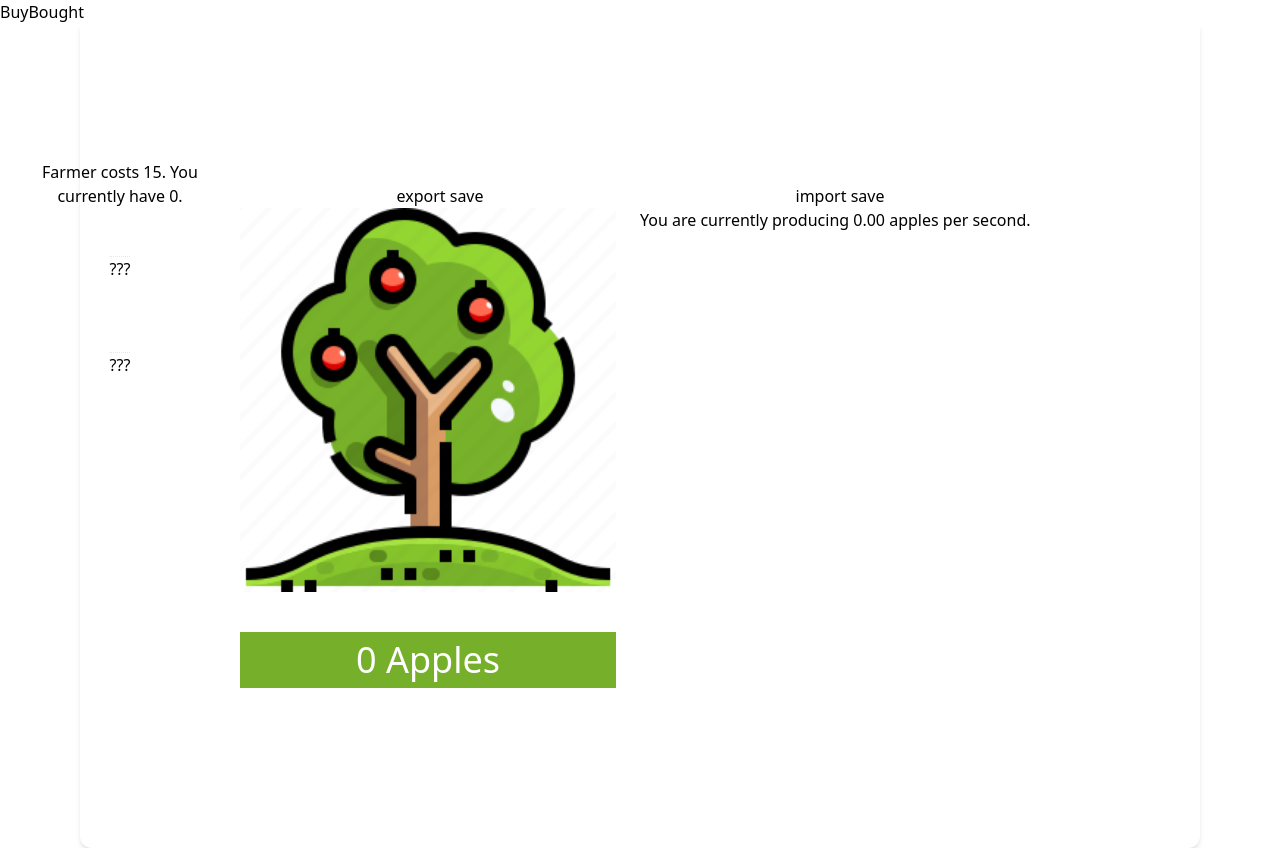
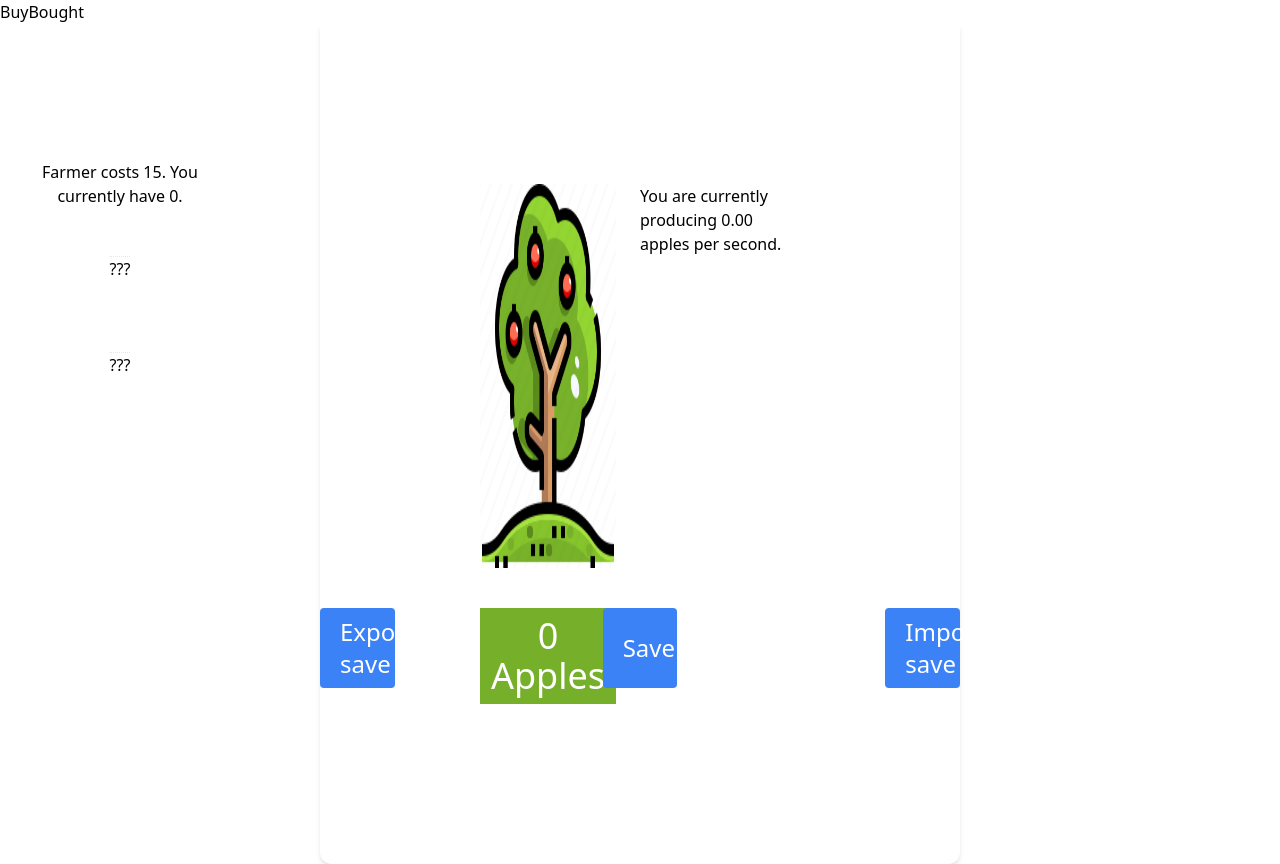
Before and after one commit to Leonardo-Gerling/Idle_Stonks, a Next.js app: page /game in a window 1280 px wide. Built offline with nearby package versions, Linux system fonts and the light colour scheme.

Commit message:
Create bottom section with all save-buttons

```diff
--- /dev/null
+++ b/components/game/bottom_section.tsx
@@ -0,0 +1,22 @@
+import { ReactElement, useContext } from "react"
+
+import SavesButton from "@components/game/save_button"
+import ShopContext from "@utilities/shop_context"
+import { exportSave, importSave } from "@utilities/saves"
+
+export default function BottomSection(): ReactElement {
+    const {fromJSON, updateDataCookie} = useContext(ShopContext)
+
+    return (
+        <section aria-label="bottom-section" className="grid grid-cols-3 absolute gap-[13rem] bottom-[8rem] w-[50vw] h-[4rem] left-1/2 -translate-x-1/2">
+            <SavesButton text="Export save" ariaLabel="Export save" customOnClick={() => {
+                updateDataCookie()
+                exportSave()
+            }} />
+
+            <SavesButton text="Save" ariaLabel="Save" customOnClick={() => updateDataCookie()} />
+
+            <SavesButton text="Import save" ariaLabel="Import save" customOnClick={() => importSave(fromJSON)} />
+        </section>
+    )
+}
--- a/components/game/bought_view.tsx
+++ b/components/game/bought_view.tsx
@@ -5,7 +5,7 @@ import { farmer, backyardTree, appleFarm } from "@utilities/shop_items"
 
 export default function BoughtView(): ReactElement {
     return (
-        <div aria-label="bought-view" className="grid grid-rows-5 divide-y divide-dotted ml-6 select-none top-1/2 -translate-y-1/2 absolute">
+        <div aria-label="bought-view" className="grid grid-rows-5 divide-y divide-dotted ml-6 select-none top-1/2 -translate-y-1/2 absolute overflow-y-scroll whitespace-nowrap">
             <ShopTile shopItem={farmer} buyTile={false} />
             <ShopTile shopItem={backyardTree} buyTile={false} />
             <ShopTile shopItem={appleFarm} buyTile={false} />
--- a/components/game/buy_view.tsx
+++ b/components/game/buy_view.tsx
@@ -5,7 +5,7 @@ import { farmer, backyardTree, appleFarm } from "@utilities/shop_items"
 
 export default function BuyView(): ReactElement {
     return (
-        <div aria-label="buy-view" className="grid grid-rows-5 divide-y divide-dotted ml-6 select-none top-1/2 -translate-y-1/2 absolute">
+        <div aria-label="buy-view" className="grid grid-rows-5 divide-y divide-dotted pl-6 select-none top-1/2 -translate-y-1/2 absolute">
             <ShopTile shopItem={farmer} buyTile={true} />
             <ShopTile shopItem={backyardTree} buyTile={true} />
             <ShopTile shopItem={appleFarm} buyTile={true} />
--- a/components/game/mid_section.tsx
+++ b/components/game/mid_section.tsx
@@ -1,26 +1,11 @@
-import { ReactElement, useContext } from "react"
+import { ReactElement } from "react"
 
 import PassiveChangeView from "@components/game/passive_change_view"
 import TreeView from "@components/game/tree_view"
-import { exportSave, importSave } from "@utilities/saves"
-import ShopContext from "@utilities/shop_context"
 
 export default function MidSection(): ReactElement {
-    const {fromJSON, updateDataCookie} = useContext(ShopContext)
-
     return (
-        <section aria-label="mid-section" className="select-none grid grid-cols-2 mx-auto w-[70rem] p-40 shadow-md rounded-b-xl">
-            <button onClick={() => {
-                updateDataCookie()
-                exportSave()
-            }}>
-                export save
-            </button>
-            <button onClick={() => {
-                importSave(fromJSON)
-            }}>
-                import save
-            </button>
+        <section aria-label="mid-section" className="select-none grid grid-cols-2 mx-auto w-[50vw] p-40 shadow-md rounded-b-xl">
             <TreeView />
             <PassiveChangeView />
         </section>
--- /dev/null
+++ b/components/game/save_button.tsx
@@ -0,0 +1,15 @@
+import { ReactElement } from "react"
+
+interface SavesButtonProps {
+    text: string
+    ariaLabel: string
+    customOnClick: () => void
+}
+
+export default function SavesButton({text, ariaLabel, customOnClick}: SavesButtonProps): ReactElement {
+    return (
+        <button aria-label={ariaLabel} onClick={() => customOnClick()} className="bg-blue-500 hover:bg-blue-600 text-white text-2xl font-medium py-2 px-5 rounded">
+            {text}
+        </button>
+    )
+}
--- a/components/game/shop.tsx
+++ b/components/game/shop.tsx
@@ -4,11 +4,13 @@ import BuyView from "@components/game/buy_view"
 import BoughtView from "@components/game/bought_view"
 
 
+// shop is not absolute
+
 export default function Shop(): ReactElement {
     const [showBuyView, setShowBuyView] = useState(true)
 
     return (
-        <section aria-label="shop">
+        <section aria-label="shop" className="">
             <button onClick={() => { setShowBuyView(true) }}>Buy</button>
             <button onClick={() => { setShowBuyView(false) }}>Bought</button>
             {showBuyView ? <BuyView /> : <BoughtView />}
--- a/components/game/shop_tile.tsx
+++ b/components/game/shop_tile.tsx
@@ -10,7 +10,7 @@ interface InnerTileProps {
 function previousItemBought(shopItem: ShopItem, counts: ShopItemCounts): boolean {
     const countsList = Object.entries(counts) as ShopItemList
 
-    let idx: number = 0
+    let idx = 0
 
     for (let i = 0; i < countsList.length; i++) {
         const itemName = countsList[i][0]
--- a/pages/game/index.tsx
+++ b/pages/game/index.tsx
@@ -2,12 +2,14 @@ import { ReactElement } from "react"
 
 import Shop from "@components/game/shop"
 import MidSection from "@components/game/mid_section"
+import BottomSection from "@components/game/bottom_section"
 
 export default function Game(): ReactElement {
     return (
         <div>
             <Shop />
             <MidSection />
+            <BottomSection />
         </div>
     )
 }
```
Also changed, not shown: 1 other file (tests, documents, lock files or other folders).
